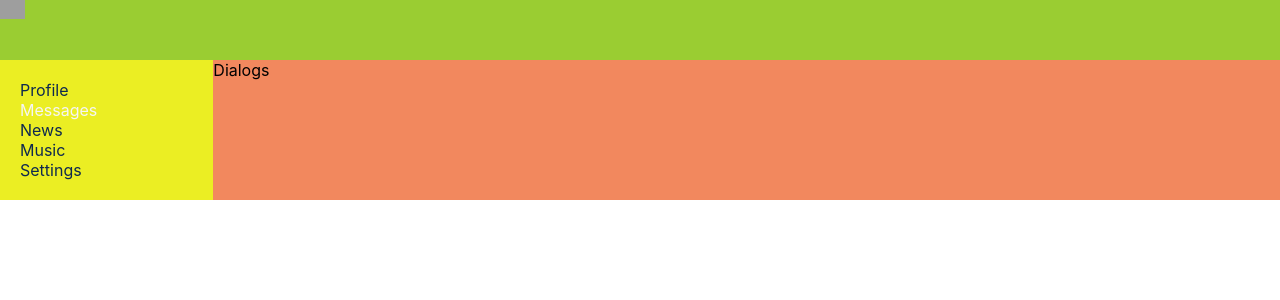
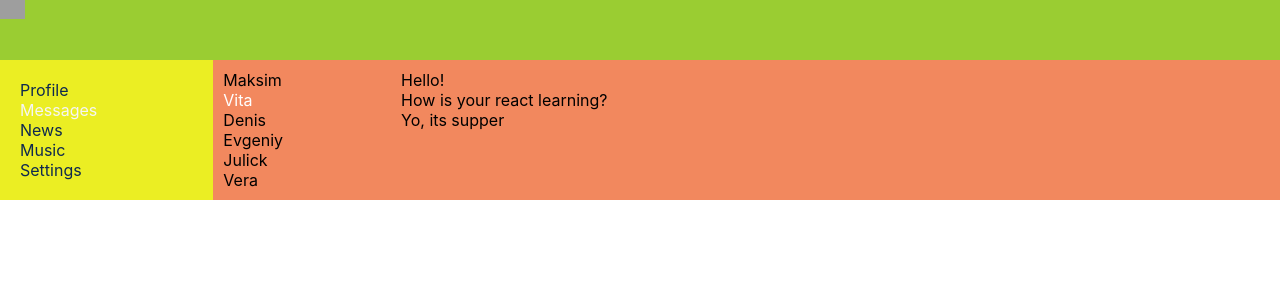
Before and after one commit to zawadzki2778/REACT-01, a React (Create React App) app: page /dialogs in a window 1280 px wide. Shown: the top 300 px of the page. Built offline with nearby package versions, Linux system fonts and the light colour scheme; grey boxes are pictures that could not be loaded.

Commit message:
l21: filled the component Dialogs

```diff
--- a/src/components/Dialogs/Dialogs.jsx
+++ b/src/components/Dialogs/Dialogs.jsx
@@ -3,8 +3,20 @@ import s from './Dialogs.module.css';
 
 const Dialogs = () => {
     return (
-        <div className={s.content}>
-            Dialogs
+        <div className={s.dialogs}>
+            <div className={s.dialogsItems}>
+                <div className={s.dialog}>Maksim</div>
+                <div className={s.dialog + ' ' + s.active}>Vita</div>
+                <div className={s.dialog}>Denis</div>
+                <div className={s.dialog}>Evgeniy</div>
+                <div className={s.dialog}>Julick</div>
+                <div className={s.dialog}>Vera</div>
+            </div>
+            <div className={s.messages}>
+                <div className={s.message}>Hello!</div>
+                <div className={s.message}>How is your react learning?</div>
+                <div className={s.message}>Yo, its supper</div>
+            </div>
         </div>
     )
 };
--- a/src/components/Dialogs/Dialogs.module.css
+++ b/src/components/Dialogs/Dialogs.module.css
@@ -0,0 +1,24 @@
+.dialogs {
+    display: grid;
+    grid-template-columns: 2fr 10fr;
+}
+
+.dialogsItems {
+    padding: 10px;
+}
+
+.dialogsItems .active {
+    color: rgb(255, 255, 255);
+}
+
+.dialog {
+
+}
+
+.messages {
+    padding: 10px;
+}
+
+.message {
+
+}
```
